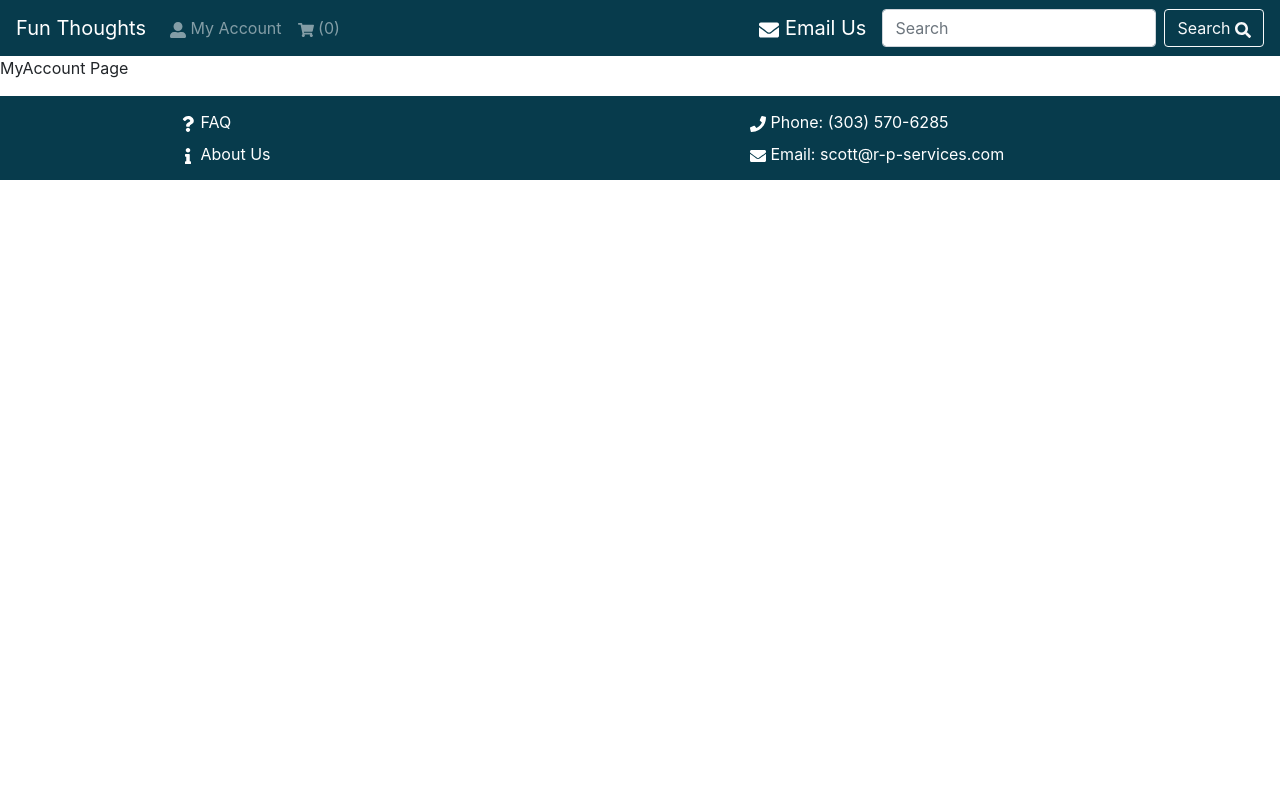
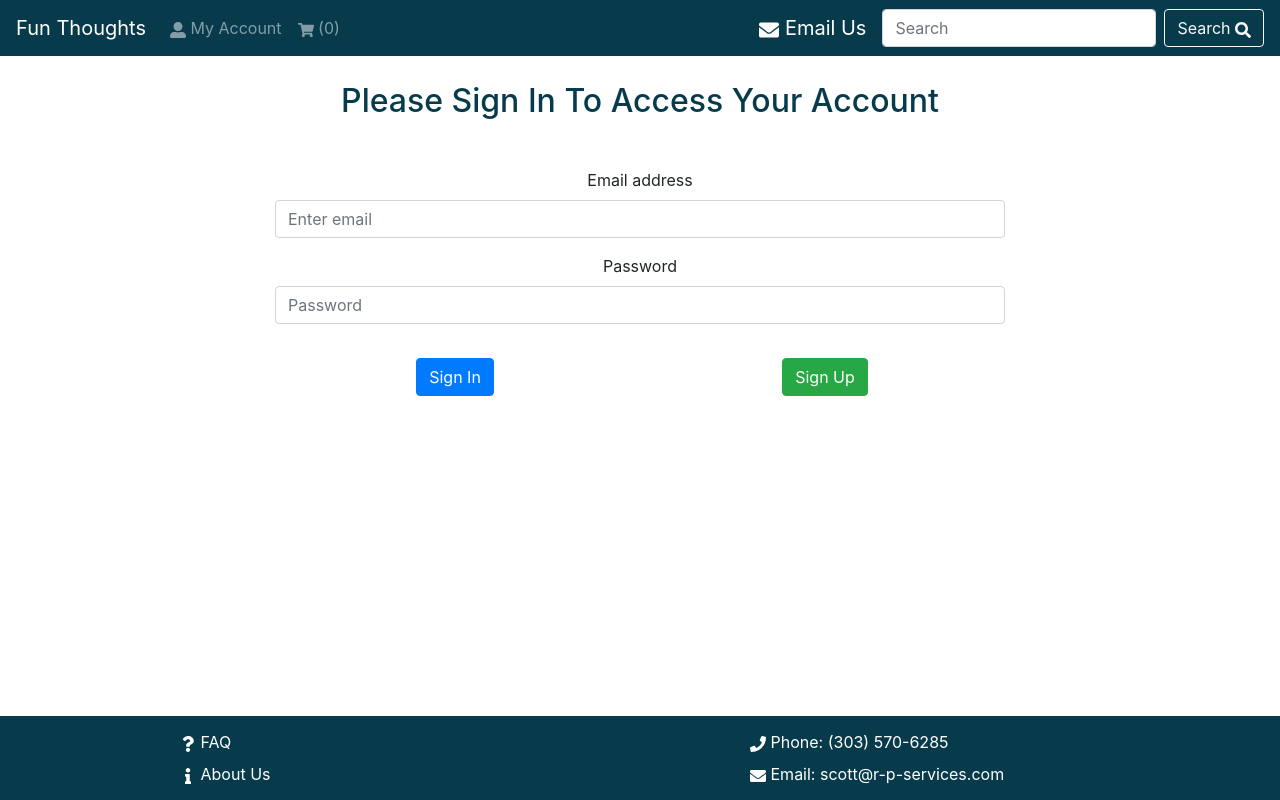
Before and after one commit to RSnodgrass92/fun-thoughts, a React (Create React App) app: page /myaccount in a window 1280 px wide. Built offline with nearby package versions, Linux system fonts and the light colour scheme.

Commit message:
back up for if /myaccount page directly done

```diff
--- a/package.json
+++ b/package.json
@@ -13,7 +13,6 @@
     "react-bootstrap": "^1.4.3",
     "react-dom": "^17.0.1",
     "react-icons": "^4.1.0",
-    "react-popper": "1.3.6",
     "react-redux": "^7.2.2",
     "react-router-dom": "^5.2.0",
     "react-scripts": "4.0.1",
--- a/src/actions/index.js
+++ b/src/actions/index.js
@@ -7,6 +7,14 @@ export const signIn = () =>
         type: "SIGN_IN"
     }
 }
+
+export const signOut = () =>
+{
+    return{
+        type: "SIGN_OUT"
+    }
+}
+
 
 export const setUser = (user) =>
 {
--- a/src/components/nav.js
+++ b/src/components/nav.js
@@ -24,6 +24,7 @@ class Header extends Component
       this.emailRef=React.createRef()
       this.passwordRef=React.createRef()
       this.myAccountRef=React.createRef()
+      this.signInRef= React.createRef()
       this.handleInputChange=this.handleInputChange.bind(this);
       this.handleKeyPress=this.handleKeyPress.bind(this);
       this.signInPrompt= this.signInPrompt.bind(this);
@@ -37,8 +38,6 @@ class Header extends Component
 
     testInputs()
     {
-
-
       if (testCredentials(this.emailRef.current.value, this.passwordRef.current.value))
       {
         this.props.signIn()
@@ -67,7 +66,14 @@ class Header extends Component
     {
       if(event.key==="Enter"){
         event.preventDefault();
-        this.searchBtnRef.current.click();
+
+        if(this.state.signInModalOpen)
+        {
+          this.signInRef.current.click();
+        }
+        else{
+          this.searchBtnRef.current.click();
+        }
       }
     }
 
@@ -81,7 +87,7 @@ class Header extends Component
                 <Navbar.Toggle aria-controls="responsive-navbar-nav" />
                 <Navbar.Collapse id="responsive-navbar-nav">
                   <Nav className="mr-auto">
-                    {this.props.isLogged ?<Nav.Link as={Link} to="/myaccount"><FaUserAlt/> My Account</Nav.Link>:<Nav.Link onClick={this.signInPrompt}><FaUserAlt/> My Account</Nav.Link> }
+                    {this.props.isLogged ?<Nav.Link as={Link} to="/myaccount"><FaUserAlt/>{" "}{this.props.user.name}'s Account</Nav.Link>:<Nav.Link onClick={this.signInPrompt}><FaUserAlt/> My Account</Nav.Link> }
                     <Nav.Link as={Link} to ="/shoppingcart"><FaShoppingCart/> ({this.props.numItemsInCart})</Nav.Link>
                   </Nav>
                   <Nav>
@@ -109,19 +115,19 @@ class Header extends Component
                                   <Form>
                                         <Form.Group controlId="formBasicEmail">
                                           <Form.Label>Email address</Form.Label>
-                                          <Form.Control ref={this.emailRef} type="email" placeholder="Enter email" />
+                                          <Form.Control ref={this.emailRef} onKeyPress={this.handleKeyPress} type="email" placeholder="Enter email" />
                                         </Form.Group>
 
                                         <Form.Group controlId="formBasicPassword">
                                           <Form.Label>Password</Form.Label>
-                                          <Form.Control ref={this.passwordRef} type="password" placeholder="Password" />
+                                          <Form.Control ref={this.passwordRef} onKeyPress={this.handleKeyPress}type="password" placeholder="Password" />
                                         </Form.Group>
                                       </Form>
                                   </div>
                               </div>
                               <div className="row align-items-end text-center">
                                    <div className="col-12 col-sm-6">
-                                   <Button variant="primary" onClick={this.testInputs}>
+                                   <Button variant="primary"  ref={this.signInRef} onClick={this.testInputs}>
                                     Sign In
                                   </Button>
                                    </div>
@@ -148,6 +154,7 @@ class Header extends Component
      searchTerms: state.searchTerms,
      numItemsInCart: state.numItemsInCart,
      isLogged: state.isLogged,
+     user: state.user,
     }
 }
 
--- /dev/null
+++ b/src/components/requestuserlogin.js
@@ -0,0 +1,122 @@
+import React,{Component} from "react"
+import {Form, Button} from "react-bootstrap";
+import {Link} from "react-router-dom";
+import {testCredentials} from "../shared/functions"
+import {connect} from "react-redux"
+import {signIn, setUser, updateBasket, findNumBasket}  from "../actions/index.js"
+
+class RequestUserLogin extends Component
+{
+    constructor(props)
+    {
+        super(props)
+        this.state=
+            {
+              loginFailVisibility: "d-none"
+            }
+
+        this.emailRef= React.createRef()
+        this.passwordRef=React.createRef()
+        this.handleKeyPress= this.handleKeyPress.bind(this)
+        this.testInputs= this.testInputs.bind(this)
+    }
+
+    testInputs()
+    {
+
+      if (testCredentials(this.emailRef.current.value, this.passwordRef.current.value))
+      {
+        this.props.signIn()
+        const user=testCredentials(this.emailRef.current.value, this.passwordRef.current.value)
+        //for security
+        delete user.password
+        this.props.setUser(user)
+        this.props.updateBasket([...this.props.itemsInCart,...user.itemsInCart])
+        this.props.findNumBasket([...this.props.itemsInCart,...user.itemsInCart])
+
+      }
+      else{
+        this.setState({loginFailVisibility:""})
+
+      }
+    }
+
+
+    handleKeyPress(event)
+    {
+      if(event.key==="Enter"){
+        event.preventDefault();
+        this.testInputs();
+      }
+    }
+
+    render()
+    {
+        return(
+            <div className="container text-center setHeight">
+            <div className="row">
+                <div className="col headLine my-3">
+                    <h2>Please Sign In To Access Your Account</h2>
+                 </div>
+            </div>
+            <div className="row text-center">
+               <div className={`col loginFail ${this.state.loginFailVisibility}`}> Login Attempt Failed! Try again</div>
+            </div>
+            <div className="row text-center">
+                <div className="col col-lg-8 offset-lg-2 mt-4">
+                <Form>
+                    <Form.Group controlId="formBasicEmail">
+                        <Form.Label>Email address</Form.Label>
+                        <Form.Control ref={this.emailRef} onKeyPress={this.handleKeyPress} type="email" placeholder="Enter email" />
+                    </Form.Group>
+
+                    <Form.Group controlId="formBasicPassword">
+                        <Form.Label>Password</Form.Label>
+                        <Form.Control ref={this.passwordRef} onKeyPress={this.handleKeyPress} type="password" placeholder="Password" />
+                    </Form.Group>
+                </Form>
+                </div>
+            </div>
+            <div className="row">
+                    <div className="col">
+                        <div className="container">
+                                <div className="row align-items-baseline">
+
+                                        <div className=" col-12 col-md-4 offset-md-2 my-2">
+                                        <Button variant="primary" ref={this.signInRef} onClick={this.testInputs}>
+                                        Sign In </Button>
+                                        </div>
+
+                                        <div className="col-12 col-md-4">
+                                        <Link to="/signup"><Button variant="success">Sign Up</Button></Link>
+                                        </div>
+
+                                    </div>
+                        </div>
+                    </div>
+            </div>
+        </div>
+        )
+
+    }
+}
+
+
+
+const mapStateToProps= (state) => {
+    return {
+     itemsInCart: state.itemsInCart,
+    }
+}
+
+const mapDispatchToProps= ()=> {
+  return {
+     signIn: signIn,
+     setUser: setUser,
+     updateBasket: updateBasket,
+     findNumBasket: findNumBasket,
+  }
+ }
+
+
+export default connect(mapStateToProps, mapDispatchToProps())(RequestUserLogin);
--- a/src/pages/myaccount.js
+++ b/src/pages/myaccount.js
@@ -1,16 +1,73 @@
-import { Component } from 'react';
+import {Button} from "react-bootstrap";
+import {Component } from 'react';
+import {connect} from "react-redux";
+import {setUser, updateBasket, findNumBasket, signOut} from "../actions/index.js"
+import RequestUserLogin from "../components/requestuserlogin.js"
 
 class MyAccount extends Component
 {
+    constructor(props)
+    {
+        super(props)
+        this.logoutUser= this.logoutUser.bind(this)
+
+    }
+
+    logoutUser()
+    {
+        this.props.signOut();
+        this.props.setUser("");
+        this.props.updateBasket([]);
+        this.props.findNumBasket([]);
+    }
 
     render()
     {
-        return(
-            <div>
-            <p>MyAccount Page</p>
-            </div>
-        )
+        if(!this.props.isLogged)
+        {
+            return(
+                      <RequestUserLogin />
+            )
+        }
+
+        else{
+            return(
+
+                <div className="container">
+                    <div className="row">
+                        <div className="col text-center my-3">
+                            <h1 className="headLine"><strong>Welcome Back {this.props.user.name}</strong></h1>
+                        </div>
+                    </div>
+                    <div className="row">
+                        <div className="col">
+                            <Button onClick={this.logoutUser}variant="secondary">Logout</Button>
+                        </div>
+                    </div>
+                </div>
+
+            )
+        }
+
+
     }
 }
 
-export default MyAccount;
+const mapStateToProps= (state) => {
+    return {
+        user: state.user,
+        isLogged: state.isLogged,
+    }
+}
+
+const mapDispatchToProps= ()=> {
+    return {
+
+       setUser: setUser,
+       updateBasket: updateBasket,
+       findNumBasket: findNumBasket,
+       signOut: signOut,
+    }
+   }
+
+export default connect(mapStateToProps, mapDispatchToProps())(MyAccount);
--- a/src/reducers/isLogged.js
+++ b/src/reducers/isLogged.js
@@ -3,6 +3,9 @@ const loggedReducer= (state=false, action) => {
     {
         case "SIGN_IN":
         state = true;
+        return state;
+        case "SIGN_OUT":
+        state= false;
         return state;
         default:
         return state;
--- a/src/reducers/user.js
+++ b/src/reducers/user.js
@@ -1,4 +1,4 @@
-const userReducer = (state={},action) =>
+const userReducer = (state="",action) =>
 {
     switch(action.type)
     {
--- a/src/shared/users.js
+++ b/src/shared/users.js
@@ -3,7 +3,7 @@ const usersArr= []
 class User
 {
     //sizesAndPrice array goes sizeName, width(in), length(in), price
-    constructor(email, password, name="",itemsInCart=[],itemsOnWishList=[])
+    constructor(email, password, name,itemsInCart=[],itemsOnWishList=[])
     {
 
        this.email= email
@@ -21,7 +21,7 @@ class User
 
 }
 
-new User("email","password","joe",[{
+new User("email","password","Joe",[{
     modelNum:15,
     image:"/static/media/shirt15.f1f7c13c.jpg",
     description:"Angry cat on a gray tee",
@@ -29,6 +29,6 @@ new User("email","password","joe",[{
     qty:"3",
     selectedSize:"Large",
     }]).add()
-new User("test","testing").add()
+new User("test","testing","Test").add()
 
 export default usersArr
```
Also changed, not shown: src/App.scss (line endings or trailing spaces), 2 other files (tests, documents, lock files or other folders).
